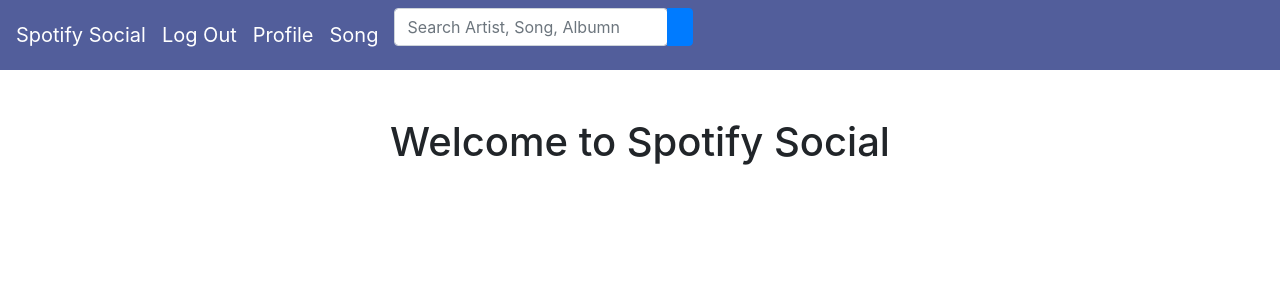
After one commit to itscold404/Spotify-Social, a Django app: page /songs_page/ in a window 1280 px wide. The commit adds this page. Shown: the top 300 px of the page. Run offline with Django 4.2, Linux system fonts and the light colour scheme; some libraries are stand-ins or nearby versions.

Commit message:
Added "Song" tab

```diff
--- a/spotify_social/templates/signed-in/base.html
+++ b/spotify_social/templates/signed-in/base.html
@@ -13,7 +13,7 @@
             <a class="navbar-brand" href="{% url 'user_home_page' %}">Spotify Social</a>
             <a class="navbar-brand" href="{% url 'logout' %}">Log Out</a>
             <a class="navbar-brand" href="{% url 'user_profile_page' %}">Profile</a>
-            <a class="navbar-brand" href="{% url 'song_page' %}">Song</a>
+            <a class="navbar-brand" href="{% url 'songs_page' %}">Song</a>
 
             <form id="APISearchForm" action="{%url 'search'%}" method="post">
                 {% csrf_token %}
--- /dev/null
+++ b/spotify_social/templates/signed-in/songs_page.html
@@ -0,0 +1,9 @@
+<style>
+    h1 {text-align: center;}
+</style>
+
+{% extends "signed-in/base.html"%}
+
+{% block content %}
+<h1>Welcome to Spotify Social</h1>
+{% endblock %}
--- a/spotify_social/urls.py
+++ b/spotify_social/urls.py
@@ -11,6 +11,7 @@
     path("profile/", views.user_profile_page, name="user_profile_page"),
     path("edit_profile/", views.user_edit_profile_page, name="user_edit_profile_page"),
     path("search_page/", views.search_page, name="search_page"),
+    path("songs_page/", views.songs_page, name="songs_page"),
     path("check_credentials/", actions.check_credentials, name="check_credentials"),
     path("create_account/", actions.create_account, name="create_account"),
     path("update_profile/", actions.update_profile, name="update_user_profile"),
--- a/spotify_social/views.py
+++ b/spotify_social/views.py
@@ -102,3 +102,6 @@
         "signed-in/search_page.html",
         {"artists": artists, "tracks": tracks, "albums": albums},
     )
+
+def songs_page(request):
+    return render(request, "signed-in/songs_page.html", {})
```
